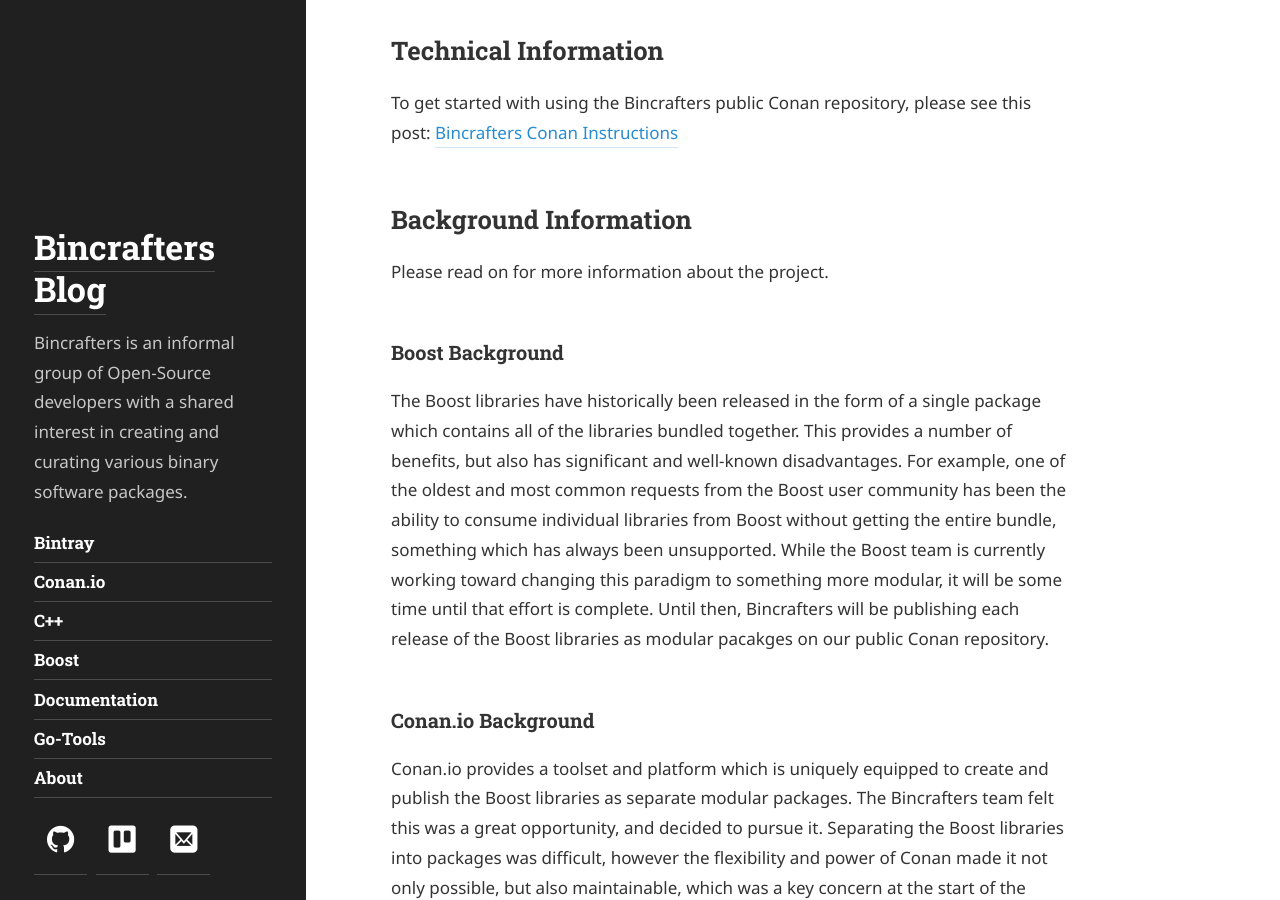
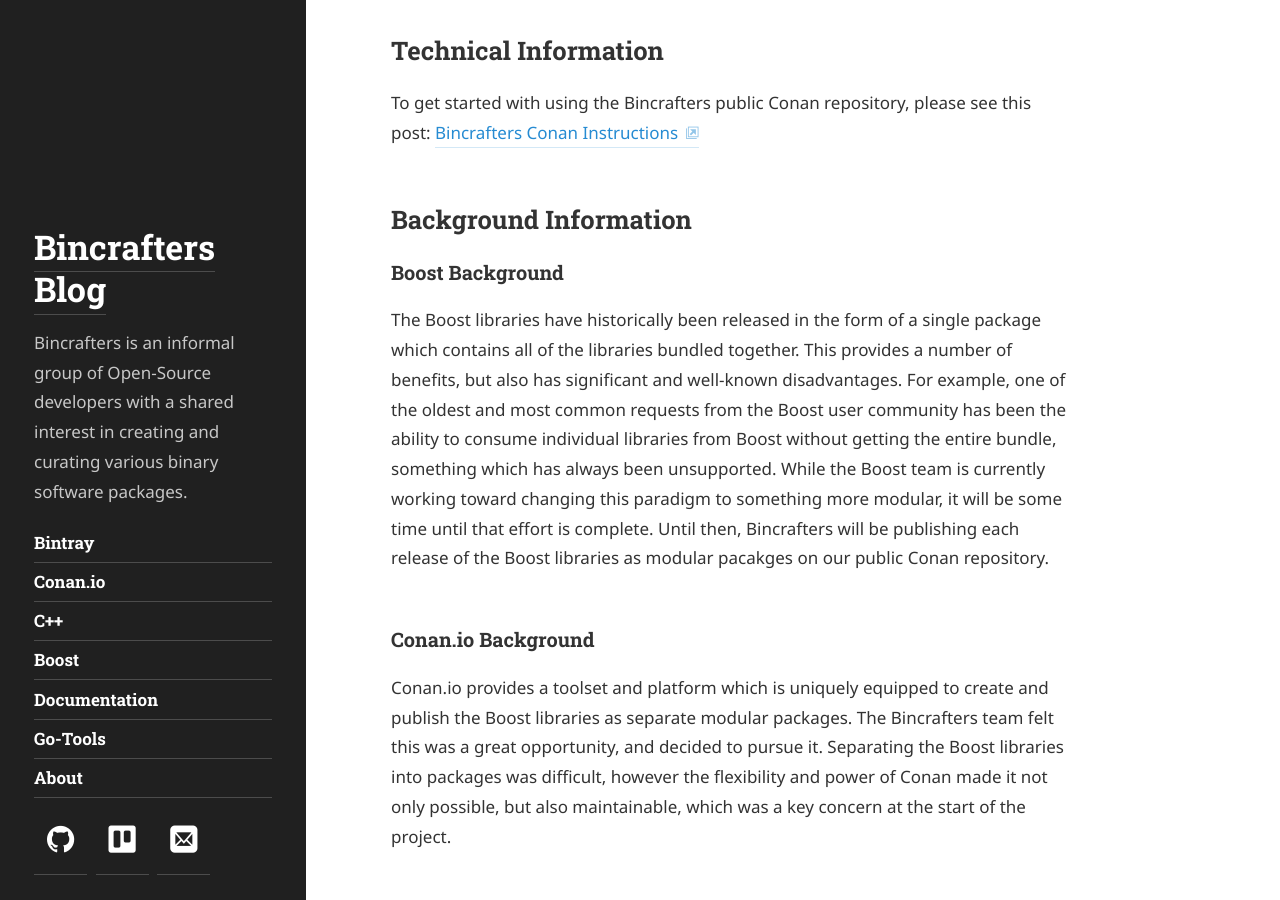
Before and after one commit to bincrafters/bincrafters.github.io, a Jekyll site: the page built from _posts/2017-07-27-boost-modular-packages-conan.md, in a window 1280 px wide and 900 px high, scrolled down 728 px. Built offline with Jekyll 4.4.1, drawn with Linux system fonts in a browser that asks for light colours; some web fonts are replaced.

Commit message:
updated post

```diff
--- a/_posts/2017-07-27-boost-modular-packages-conan.md
+++ b/_posts/2017-07-27-boost-modular-packages-conan.md
@@ -21,11 +21,9 @@ Boost.Process/1.64.0@bincrafters/stable
 ---
 
 ## Technical Information
-To get started with using the Bincrafters public Conan repository, please see this post: [Bincrafters Conan Instructions](2017-06-06-using-bincrafters-conan-repository.md)
+To get started with using the Bincrafters public Conan repository, please see this post: [Bincrafters Conan Instructions](https://bincrafters.github.io/2017/06/06/using-bincrafters-conan-repository)
 
 ## Background Information
-Please read on for more information about the project.
-
 ### Boost Background
 The Boost libraries have historically been released in the form of a single package which contains all of the libraries bundled together.  This provides a number of benefits, but also has significant and well-known disadvantages. For example, one of the oldest and most common requests from the Boost user community has been the ability to consume individual libraries from Boost without getting the entire bundle, something which has always been unsupported. While the Boost team is currently working toward changing this paradigm to something more modular, it will be some time until that effort is complete. Until then, Bincrafters will be publishing each release of the Boost libraries as modular pacakges on our public Conan repository.
 
```
